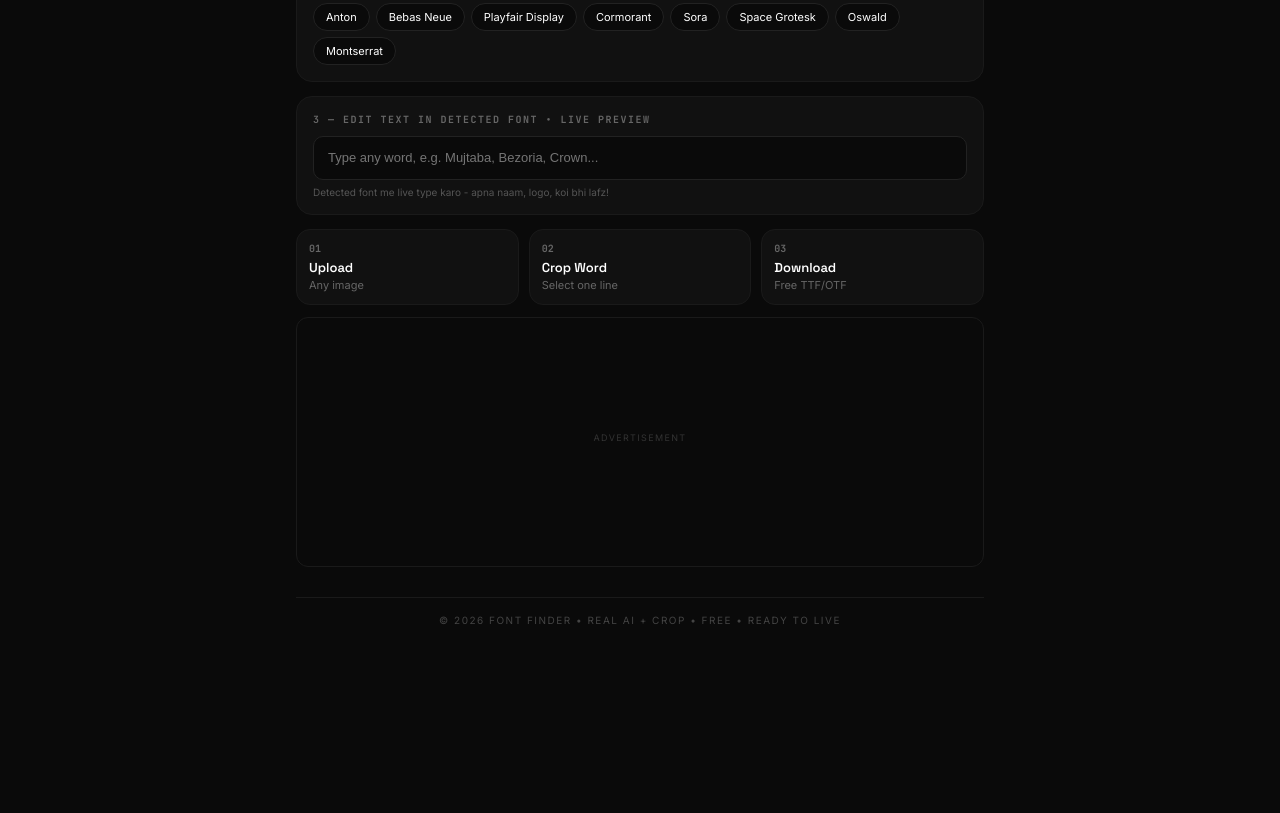
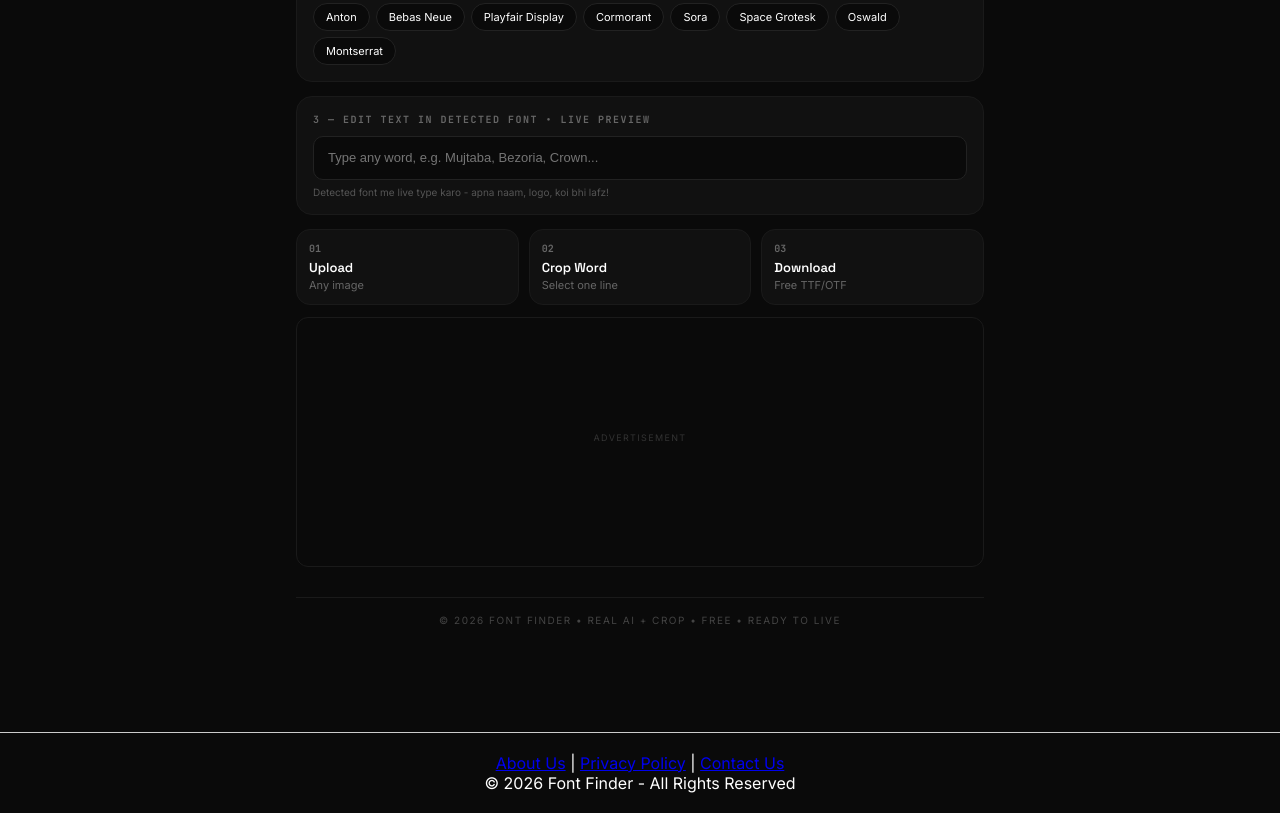
Before and after one commit to chgm599-star/Font-finder, a plain HTML site: page index.html in a window 1280 px wide. Shown: the part 601-1414 px from the top of the page. Before the commit the page ends 1283 px from the top, so only its background shows below. Drawn offline with Linux system fonts and the light colour scheme.

Commit message:
Update index.html

```diff
--- a/index.html
+++ b/index.html
@@ -375,5 +375,11 @@ function searchByName(nameParam){const q=nameParam||document.getElementById('sea
 function downloadFont(n){window.open('https://fonts.google.com/download?family='+encodeURIComponent(n),'_blank');const t=document.createElement('div');t.textContent='⬇️ Downloading '+n+'...';t.style.cssText='position:fixed;bottom:20px;left:50%;transform:translateX(-50%);background:#fff;color:#000;padding:10px 18px;border-radius:20px;font-size:12px;font-weight:600;z-index:9999';document.body.appendChild(t);setTimeout(()=>t.remove(),3000);}
 document.getElementById('detectBtn').addEventListener('click',detectFull);
 </script>
+  <footer style="text-align:center; padding:20px; margin-top:50px; border-top:1px solid #ccc;">
+  <a href="/about.html">About Us</a> |
+  <a href="/privacy.html">Privacy Policy</a> |
+  <a href="/contact.html">Contact Us</a>
+  <p>© 2026 Font Finder - All Rights Reserved</p>
+  </footer>
 </body>
 </html>
```
